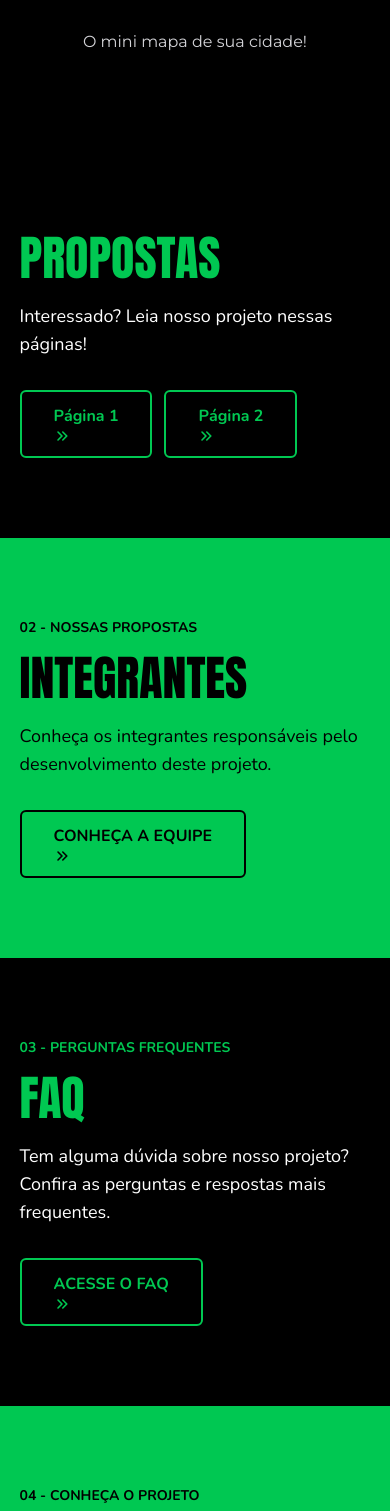
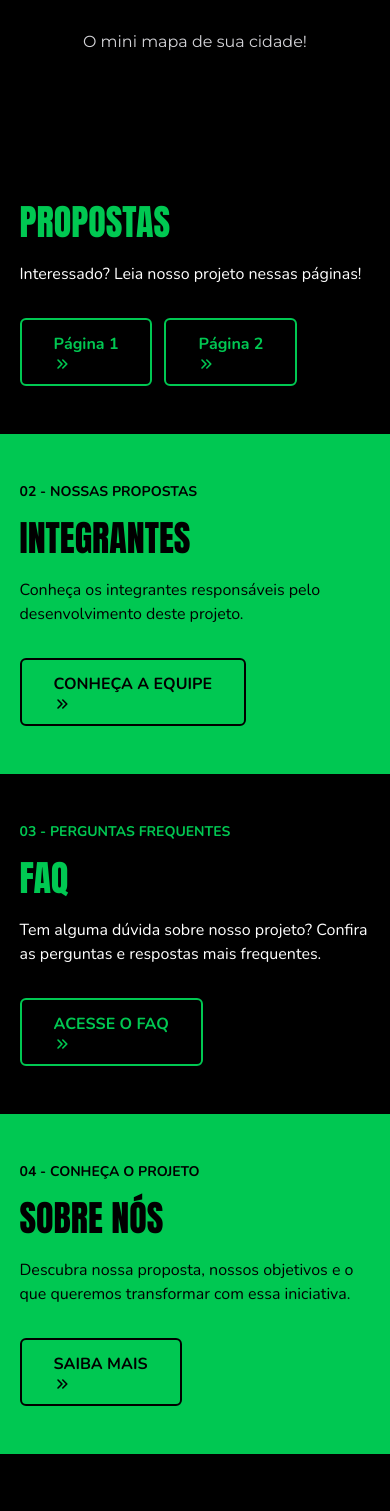
Before and after one commit to SoulUp-Society-Trabalhos/Segunda-Gs-FrontEnd, a React (Vite) app in the folder gs-frontend/: page / in a window 390 px wide. Shown: the part 291-1802 px from the top of the page. Built offline with nearby package versions, Linux system fonts and the light colour scheme.

Commit message:
feat: Alterações de responsividade adicionadas no Home/index.tsx

```diff
--- a/gs-frontend/src/routes/Home/index.tsx
+++ b/gs-frontend/src/routes/Home/index.tsx
@@ -11,54 +11,54 @@ export default function Home() {
         descricao="O mini mapa de sua cidade!"
       />
 
-      <section className="bg-black px-[5%] py-20">
+      <section className="bg-black px-[5%] py-12 sm:py-16 md:py-20">
         <div className="mx-auto max-w-7xl">
           <p className="font-nunito text-sm font-bold text-[  ]">
             01 - PÁGINA DE PROPOSTAS
           </p>
 
-          <h2 className="mt-4 font-anton text-5xl text-[#00c852] md:text-7xl">
+          <h2 className="mt-4 font-anton text-4xl sm:text-5xl md:text-7xl text-[#00c852]">
             PROPOSTAS
           </h2>
 
-          <p className="mt-5 max-w-xl font-nunito text-lg text-white">
+          <p className="mt-5 max-w-xl font-nunito text-base sm:text-lg text-white">
             Interessado? Leia nosso projeto nessas páginas!
           </p>
 
           <Link
             to="/faq"
-            className="mt-8 mr-3 inline-block rounded-md border-2 border-[#00c852] px-8 py-3 font-nunito font-bold text-[#00c852] transition hover:bg-[#00c852] hover:text-black"
+            className="mt-8 mr-3 inline-block max-w-full rounded-md border-2 border-[#00c852] px-8 py-3 text-center font-nunito font-bold text-[#00c852] transition hover:bg-[#00c852] hover:text-black"
           >
             Página 1<HiChevronDoubleRight />
           </Link>
 
           <Link
             to="/faq"
-            className="mt-8 inline-block rounded-md border-2 border-[#00c852] px-8 py-3 font-nunito font-bold text-[#00c852] transition hover:bg-[#00c852] hover:text-black"
+            className="mt-8 inline-block max-w-full rounded-md border-2 border-[#00c852] px-8 py-3 text-center font-nunito font-bold text-[#00c852] transition hover:bg-[#00c852] hover:text-black"
           >
             Página 2 <HiChevronDoubleRight />
           </Link>
         </div>
       </section>
 
-      <section className="bg-[#00c852] px-[5%] py-20">
+      <section className="bg-[#00c852] px-[5%] py-12 sm:py-16 md:py-20">
         <div className="mx-auto max-w-7xl">
           <p className="font-nunito text-sm font-bold text-black">
             02 - NOSSAS PROPOSTAS
           </p>
 
-          <h2 className="mt-4 font-anton text-5xl text-black md:text-7xl">
+          <h2 className="mt-4 font-anton text-4xl sm:text-5xl md:text-7xl text-black">
             INTEGRANTES
           </h2>
 
-          <p className="mt-5 max-w-xl font-nunito text-lg text-black">
+          <p className="mt-5 max-w-xl font-nunito text-base sm:text-lg text-black">
             Conheça os integrantes responsáveis pelo desenvolvimento
             deste projeto.
           </p>
 
           <Link
             to="/integrantes"
-            className="mt-8 inline-block rounded-md border-2 border-black px-8 py-3 font-nunito font-bold text-black transition hover:bg-black hover:text-[#00c852]"
+            className="mt-8 max-w-full inline-block rounded-md border-2 border-black px-8 py-3 text-center font-nunito font-bold text-black transition hover:bg-black hover:text-[#00c852]"
           >
             CONHEÇA A EQUIPE <HiChevronDoubleRight />
           </Link>
@@ -66,24 +66,24 @@ export default function Home() {
       </section>
 
 
-      <section className="bg-black px-[5%] py-20">
+      <section className="bg-black px-[5%] py-12 sm:py-16 md:py-20">
         <div className="mx-auto max-w-7xl">
           <p className="font-nunito text-sm font-bold text-[#00c852]">
             03 - PERGUNTAS FREQUENTES
           </p>
 
-          <h2 className="mt-4 font-anton text-5xl text-[#00c852] md:text-7xl">
+          <h2 className="mt-4 font-anton text-4xl sm:text-5xl md:text-7xl text-[#00c852]">
             FAQ
           </h2>
 
-          <p className="mt-5 max-w-xl font-nunito text-lg text-white">
+          <p className="mt-5 max-w-xl font-nunito text-base sm:text-lg text-white">
             Tem alguma dúvida sobre nosso projeto? Confira as
             perguntas e respostas mais frequentes.
           </p>
 
           <Link
             to="/faq"
-            className="mt-8 inline-block rounded-md border-2 border-[#00c852] px-8 py-3 font-nunito font-bold text-[#00c852] transition hover:bg-[#00c852] hover:text-black"
+            className="mt-8 inline-block max-w-full rounded-md border-2 border-[#00c852] px-8 py-3 text-center font-nunito font-bold text-[#00c852] transition hover:bg-[#00c852] hover:text-black"
           >
             ACESSE O FAQ <HiChevronDoubleRight />
           </Link>
@@ -91,24 +91,24 @@ export default function Home() {
       </section>
 
 
-      <section className="bg-[#00c852] px-[5%] py-20">
+      <section className="bg-[#00c852] px-[5%] py-12 sm:py-16 md:py-20">
         <div className="mx-auto max-w-7xl">
           <p className="font-nunito text-sm font-bold text-black">
             04 - CONHEÇA O PROJETO
           </p>
 
-          <h2 className="mt-4 font-anton text-5xl text-black md:text-7xl">
+          <h2 className="mt-4 font-anton text-4xl sm:text-5xl md:text-7xl text-black">
             SOBRE NÓS
           </h2>
 
-          <p className="mt-5 max-w-xl font-nunito text-lg text-black">
+          <p className="mt-5 max-w-xl font-nunito text-base sm:text-lg text-black">
             Descubra nossa proposta, nossos objetivos e o que
             queremos transformar com essa iniciativa.
           </p>
 
           <Link
             to="/sobre"
-            className="mt-8 inline-block rounded-md border-2 border-black px-8 py-3 font-nunito font-bold text-black transition hover:bg-black hover:text-[#00c852]"
+            className="mt-8 max-w-full inline-block rounded-md border-2 border-black px-8 py-3 text-center font-nunito font-bold text-black transition hover:bg-black hover:text-[#00c852]"
           >
             SAIBA MAIS <HiChevronDoubleRight />
           </Link>
```
